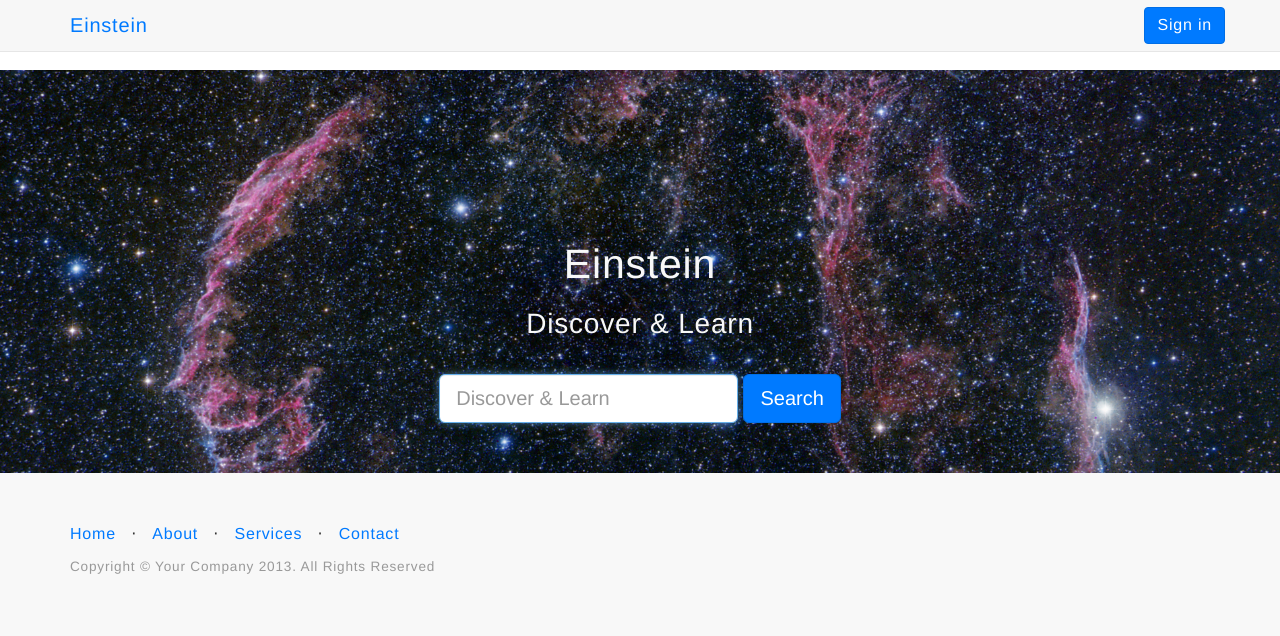
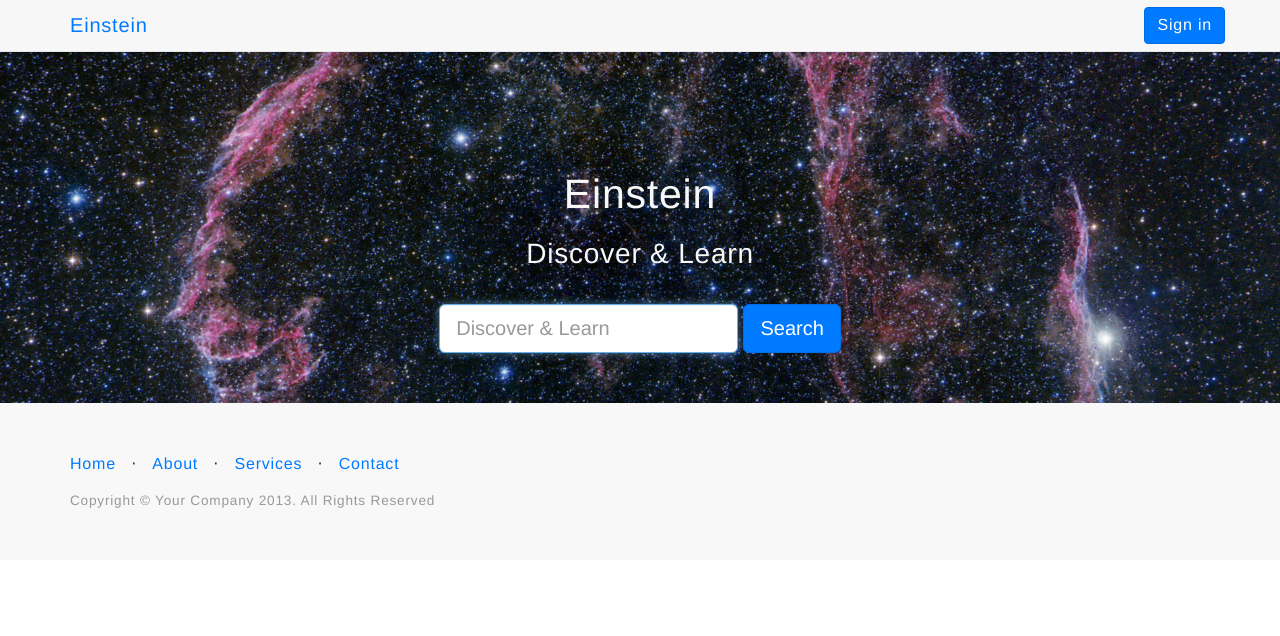
Before and after one commit to zainadil/Einstein, a CodeIgniter app: page /Einstien/ in a window 1280 px wide. Shown: the top 636 px of the page. Run offline with CodeIgniter, Linux system fonts and the light colour scheme; some libraries are stand-ins or nearby versions.

Commit message:
Minor css change

```diff
--- a/css/ceeko.css
+++ b/css/ceeko.css
@@ -11,10 +11,15 @@ footer {
 	background-color: #f8f8f8;
 	padding: 50px 0;
 }
+p.copyright {
+	margin: 15px 0 0;
+}
 
 
 body {
-	padding-top: 70px;
+	/*padding-top: 50px;
+	height: 100%;
+	width: 100%;*/
 }
 
 .centered
```
